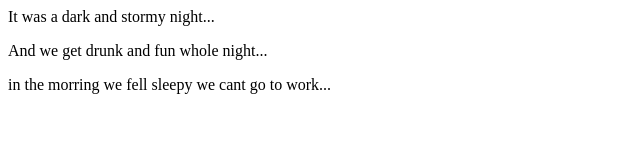
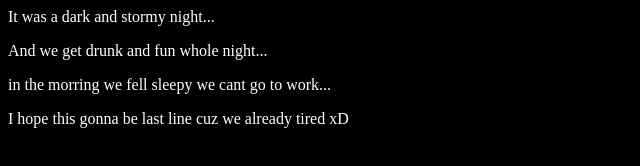
Before and after one commit to Lidya200/lidya, a plain HTML site: page index.html in a window 1280 px wide. Shown: the whole page, without its empty margins (0-640 px from the left). Drawn offline with Linux system fonts and the light colour scheme.

Commit message:
adding style.css

```diff
--- a/index.html
+++ b/index.html
@@ -1,8 +1,12 @@
 <html>
+  <head>
+    <link rel="stylesheet" href="style.css" type="text/css" />
+  </head>
   <body>
     <p>It was a dark and stormy night...</p>
     <p>And we get drunk and fun whole night...</p>
     <p> in the morring we fell sleepy we cant go to work...</p>
+    <p>I hope this gonna be last line cuz we already tired xD</p>
   </body>
   </body>
 </html>
--- /dev/null
+++ b/style.css
@@ -0,0 +1,4 @@
+body {
+    color: white;
+    background: #000;
+}
```
